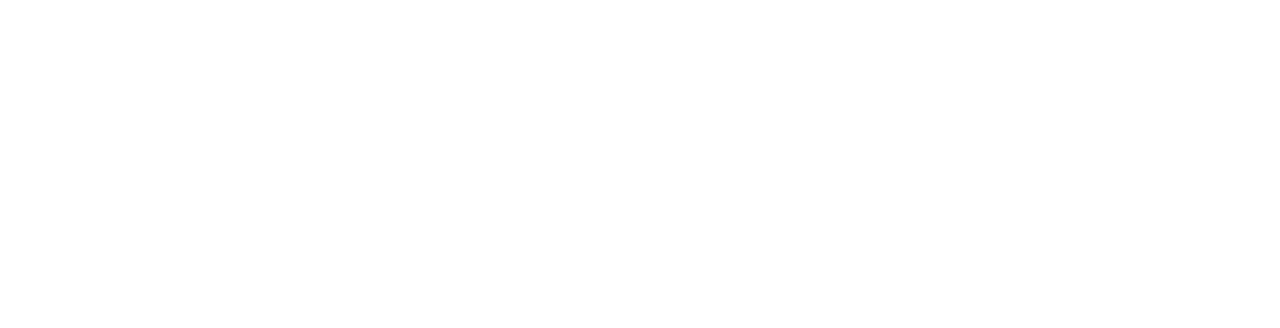
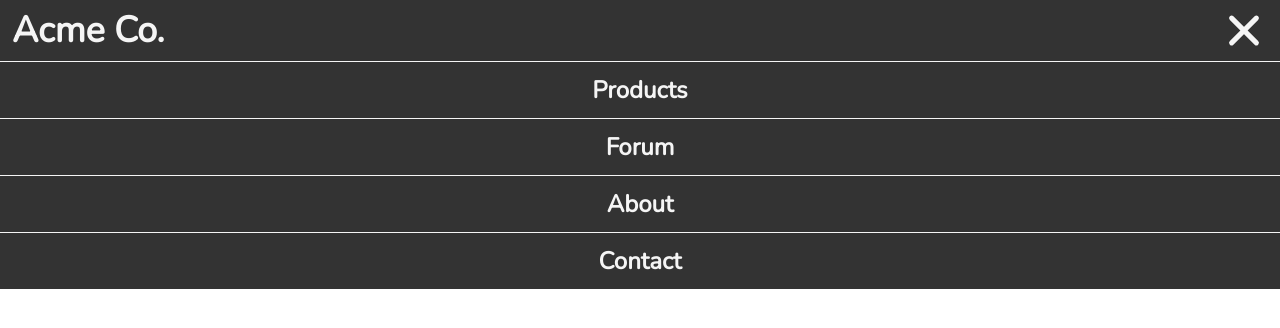
Before and after one commit to dvdaines/Learn-CSS, a plain HTML site: page Lesson-22/menu.html in a window 1280 px wide. Drawn offline with nearby package versions, Linux system fonts and the light colour scheme.

Commit message:
Completed Lesson 22 (Animations)

```diff
--- a/Lesson-22/css/menu.css
+++ b/Lesson-22/css/menu.css
@@ -0,0 +1,142 @@
+@import url("https://fonts.googleapis.com/css2?family=Nunito&display=swap");
+
+* {
+  margin: 0;
+  padding: 0;
+  box-sizing: border-box;
+}
+
+:root {
+  --HEADER-BGCOLOR: #333;
+  --HEADER-COLOR: whitesmoke;
+}
+
+html {
+  font-size: 1.5rem;
+  font-family: 'Nunito', sans-serif;
+}
+
+body {
+  min-height: 100vh;
+  display: flex;
+  flex-flow: column nowrap;
+}
+
+header {
+  background-color: var(--HEADER-BGCOLOR);
+  color: var(--HEADER-COLOR);
+}
+
+.header-title-line {
+  padding: 0.25rem 0.5rem;
+  display: flex;
+  flex-flow: row-nowrap;
+  justify-content: space-between;
+}
+
+.menu-button {
+  background-color: transparent;
+  border: none;
+  width: 48px;
+  height: 48px;
+  display: flex;
+  justify-content: center;
+  align-items: center;
+  position: relative;
+}
+
+.menu-icon,
+.menu-icon::before,
+.menu-icon::after {
+  background-color: var(--HEADER-COLOR);
+  width: 40px;
+  height: 5px;
+  border-radius: 5px;
+  position: absolute;
+  transition: all 0.5s;
+}
+
+.menu-icon::before,
+.menu-icon::after {
+  content: "";
+}
+
+.menu-icon::before {
+  transform: translate(-20px, -12px);
+}
+
+.menu-icon::after {
+  transform: translate(-20px, 12px);
+}
+
+:is(header:hover, header:focus-within) .menu-icon {
+  background-color: transparent;
+  transform: rotate(720deg);
+}
+
+:is(header:hover, header:focus-within) .menu-icon::before {
+  transform: translateX(-20px) rotate(45deg);
+}
+
+:is(header:hover, header:focus-within) .menu-icon::after {
+  transform: translateX(-20px) rotate(-45deg);
+}
+
+:is(header:hover, header:focus-within) nav {
+  display: block;
+}
+
+nav {
+  background-color: var(--HEADER-BGCOLOR);
+  display: none;
+  transform-origin: top center;
+  animation: showMenu 0.5s ease-in-out forwards;
+}
+
+@keyframes showMenu {
+  0% {
+    transform: scaleY(0);
+  }
+
+  80% {
+    transform: scaleY(1.2);
+  }
+
+  100% {
+    transform: scaleY(1);
+  }
+}
+
+nav ul {
+  list-style-type: none;
+  display: flex;
+  flex-flow: column nowrap;
+}
+
+nav li {
+  padding: 0.5rem;
+  border-top: 1px solid var(--HEADER-COLOR);
+}
+
+nav li:hover {
+  background-color: hsl(0, 0%, 25%);
+}
+
+nav a {
+  display: block;
+  text-align: center;
+  width: 80%;
+  margin: auto;
+}
+
+nav a:any-link {
+  color: var(--HEADER-COLOR);
+  font-weight: bold;
+  text-decoration: none;
+}
+
+nav a:hover,
+nav a:focus {
+  transform: scale(1.2);
+  transition: all 0.3s;
+}
--- a/Lesson-22/css/style.css
+++ b/Lesson-22/css/style.css
@@ -36,12 +36,69 @@ div {
 
 div:first-child {
   background-color: dodgerblue;
+  /* transform: translateX(-50%) */
+  /* transform: rotateX(180deg); */
+  /* transform: scaleX(120%); */
+  /* transform: skewX(-10deg) */
 }
 
 div:nth-child(2) {
   background-color: yellow;
+  /* transform: traslateY(-2rem); */
+  /* transform: rotateY(180deg); */
+  /* transform: scaleY(120%); */
+  /* transform: skewY(10deg); */
 }
 
-div:nth-child(3) {
+div:last-child {
   background-color: limegreen;
+  /* transform: translate(100%, -5rem); */
+  /* transform: rotateZ(78deg); */
+  /* transform: scale(50%, 50%); */
+  /* transform: skew(-10deg, -10deg) */
+  transform: rotate(0);
+  transition: all 2s ease-in-out 0.5s;
 }
+
+div:hover {
+  background-color: midnightblue;
+  /* transition-property: background-color, transform;
+  transition-duration: 2s, 3s;
+  transition-delay: 0.5s; */
+  /* transition-timing-function: linear; */
+  transition: all 2s ease-in-out 0.5s;
+}
+
+div:last-child:hover {
+  transform: rotate(180deg);
+}
+
+.animate {
+  /* animation-name: slide;
+  animation-duration: 5s;
+  animation-timing-function: ease-in-out;
+  animation-delay: 1s;
+  animation-iteration-count: 2;
+  animation-direction: normal;
+  animation-fill-mode: forwards; */
+  animation: 5s ease-in-out 1s 2 normal forwards slide;
+}
+
+@keyframes slide {
+  0% {
+    transform: translateX(0);
+  }
+
+  33% {
+    transform: translateX(300px) rotate(180deg);
+  }
+
+  66% {
+    transform: translateX(-300px) rotate(-180deg);
+  }
+
+  100% {
+    transform: translateX(0);
+    background-color: rebeccapurple;
+  }
+}
--- a/Lesson-22/menu.html
+++ b/Lesson-22/menu.html
@@ -0,0 +1,29 @@
+<!DOCTYPE html>
+<html lang="en">
+<head>
+  <meta charset="UTF-8">
+  <meta name="viewport" content="width=device-width, initial-scale=1.0">
+  <title>CSS Animated Menu</title>
+  <link rel="stylesheet" href="css/menu.css">
+</head>
+<body>
+  <header>
+    <section class="header-title-line">
+      <h1>Acme Co.</h1>
+      <button class="menu-button">
+        <div class="menu-icon"></div>
+      </button>
+    </section>
+    <nav>
+      <ul>
+        <li><a href="products.html">Products</a></li>
+        <li><a href="#">Forum</a></li>
+        <li><a href="#">About</a></li>
+        <li><a href="#">Contact</a></li>
+      </ul>
+    </nav>
+  </header>
+  <main>
+  </main>
+</body>
+</html>
```
Also changed, not shown: Lesson-22/products.html (+12 -0 lines).
